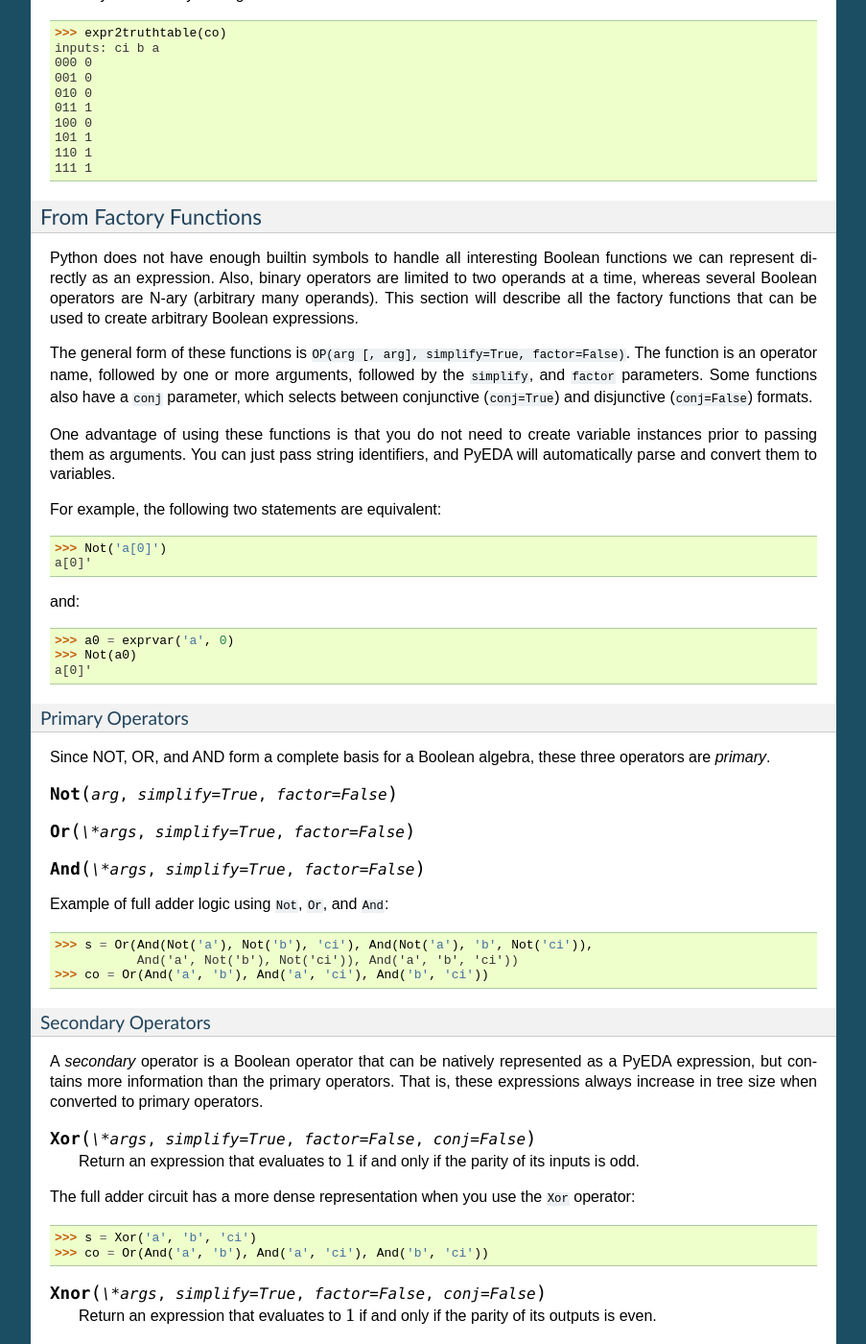
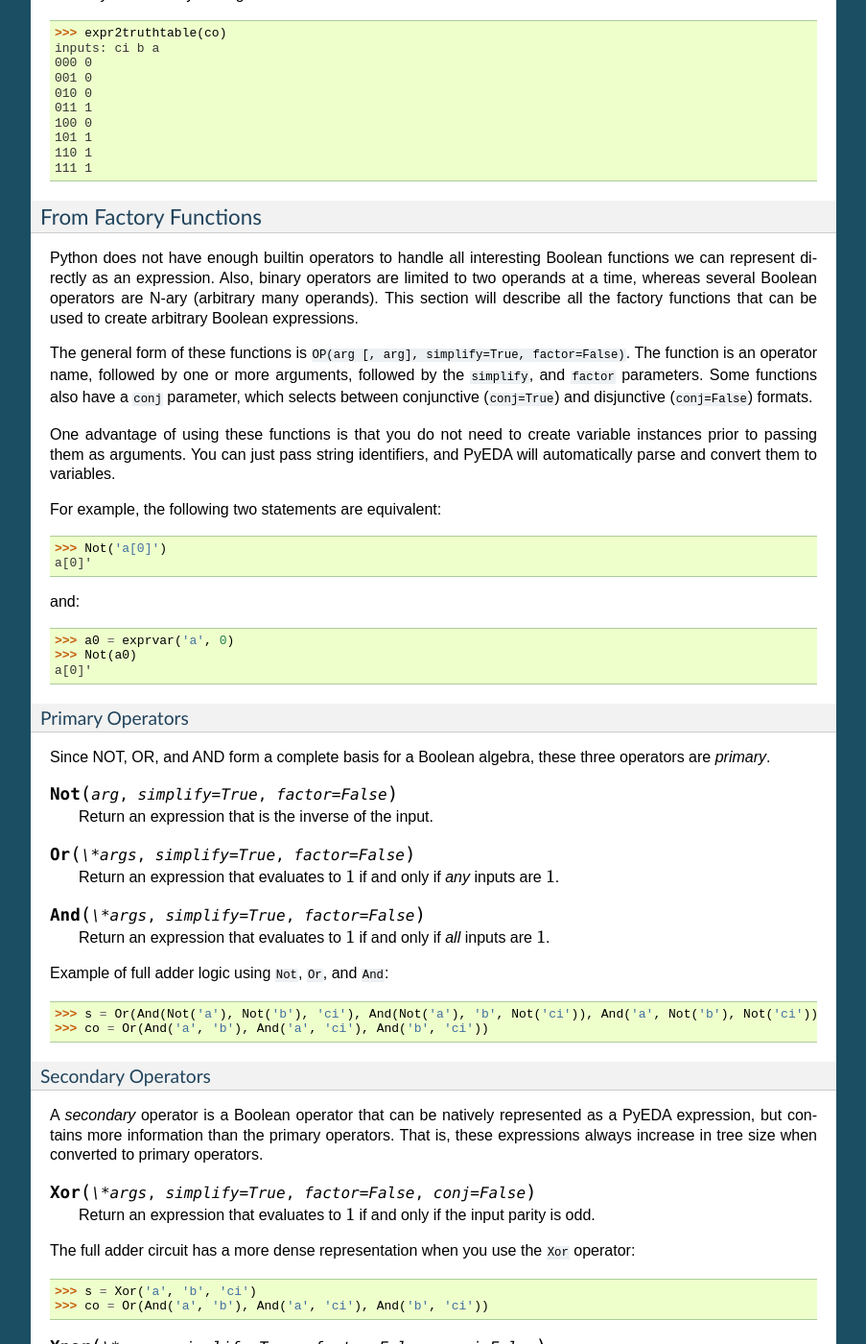
Before and after one commit to cjdrake/pyeda, a Sphinx documentation site: the page built from doc/source/expr.rst, in a window 1280 px wide and 1400 px high, scrolled down 4128 px. Shown: the whole window at 96% size, without its empty margins (198-1101 px from the left). Built offline with Sphinx 7.4.7, drawn with Linux system fonts in a browser that asks for light colours; some of the changed text lies outside the part shown.

Commit message:
Update Expression document

```diff
--- a/doc/source/expr.rst
+++ b/doc/source/expr.rst
@@ -251,7 +251,7 @@ Similarly for the carry out logic::
 From Factory Functions
 ----------------------
 
-Python does not have enough builtin symbols to handle all interesting Boolean
+Python does not have enough builtin operators to handle all interesting Boolean
 functions we can represent directly as an expression.
 Also, binary operators are limited to two operands at a time,
 whereas several Boolean operators are N-ary (arbitrary many operands).
@@ -290,14 +290,21 @@ these three operators are *primary*.
 
 .. function:: Not(arg, simplify=True, factor=False)
 
+   Return an expression that is the inverse of the input.
+
 .. function:: Or(\*args, simplify=True, factor=False)
+
+   Return an expression that evaluates to :math:`1` if and only if *any* inputs
+   are :math:`1`.
 
 .. function:: And(\*args, simplify=True, factor=False)
 
+   Return an expression that evaluates to :math:`1` if and only if *all* inputs
+   are :math:`1`.
+
 Example of full adder logic using ``Not``, ``Or``, and ``And``::
 
-   >>> s = Or(And(Not('a'), Not('b'), 'ci'), And(Not('a'), 'b', Not('ci')),
-              And('a', Not('b'), Not('ci')), And('a', 'b', 'ci'))
+   >>> s = Or(And(Not('a'), Not('b'), 'ci'), And(Not('a'), 'b', Not('ci')), And('a', Not('b'), Not('ci')), And('a', 'b', 'ci'))
    >>> co = Or(And('a', 'b'), And('a', 'ci'), And('b', 'ci'))
 
 Secondary Operators
@@ -311,8 +318,8 @@ primary operators.
 
 .. function:: Xor(\*args, simplify=True, factor=False, conj=False)
 
-   Return an expression that evaluates to :math:`1` if and only if the parity of
-   its inputs is odd.
+   Return an expression that evaluates to :math:`1` if and only if the input
+   parity is odd.
 
 The full adder circuit has a more dense representation when you
 use the ``Xor`` operator::
@@ -322,18 +329,18 @@ use the ``Xor`` operator::
 
 .. function:: Xnor(\*args, simplify=True, factor=False, conj=False)
 
-   Return an expression that evaluates to :math:`1` if and only if the parity
-   of its outputs is even.
+   Return an expression that evaluates to :math:`1` if and only if the input
+   parity is even.
 
 .. function:: Equal(\*args, simplify=True, factor=False, conj=False)
 
-   Return an expression that evaluates to :math:`1` if and only if its inputs
-   are either all zeros or all ones.
+   Return an expression that evaluates to :math:`1` if and only if all inputs
+   are equivalent.
 
 .. function:: Unequal(\*args, simplify=True, factor=False, conj=False)
 
-   Return an expression that evaluates to :math:`1` if and only if its inputs
-   are neither all zeros nor all ones.
+   Return an expression that evaluates to :math:`1` if and only if *not* all
+   inputs are equivalent.
 
 .. function:: Implies(p, q, simplify=True, factor=False)
 
@@ -398,7 +405,7 @@ primary and/or secondary operators.
 
    Return an expression that evaluates to :math:`1` if and only if the number
    of inputs equal to :math:`1` is at most :math:`1`.
-   That is, return true when at most one of its inputs are "hot".
+   That is, return true when at most one input is "hot".
 
 .. function:: OneHot(\*args, simplify=True, factor=False, conj=True)
 
@@ -409,7 +416,7 @@ primary and/or secondary operators.
 .. function:: Majority(\*args, simplify=True, factor=False, conj=False)
 
    Return an expression that evaluates to :math:`1` if and only if the majority
-   of its inputs are equal to :math:`1`.
+   of inputs equal :math:`1`.
 
 The full adder circuit has a much more dense representation when you
 use both the ``Xor`` and ``Majority`` operators::
```
Also changed, not shown: other parts of doc/source/expr.rst (+3 -3 lines).
